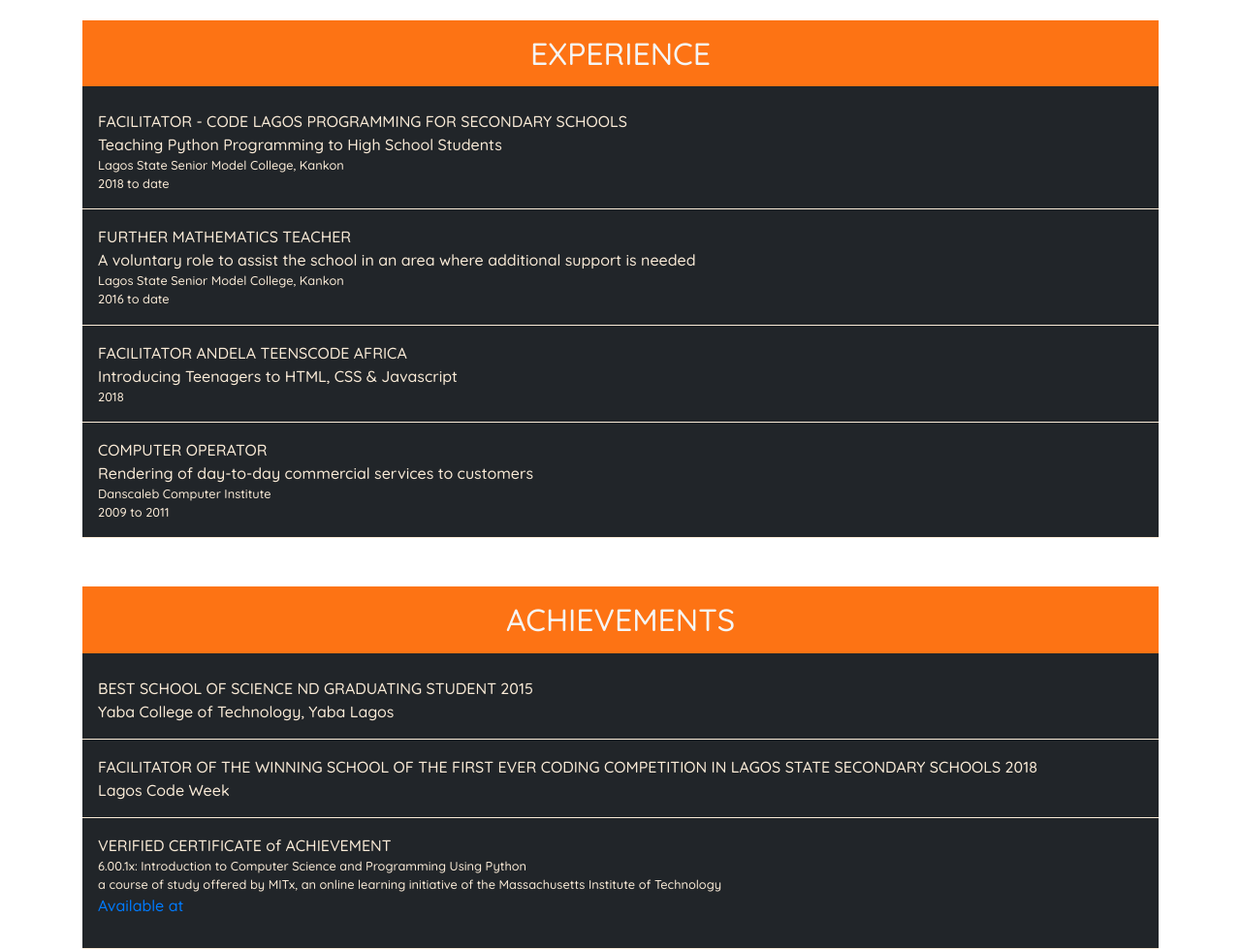
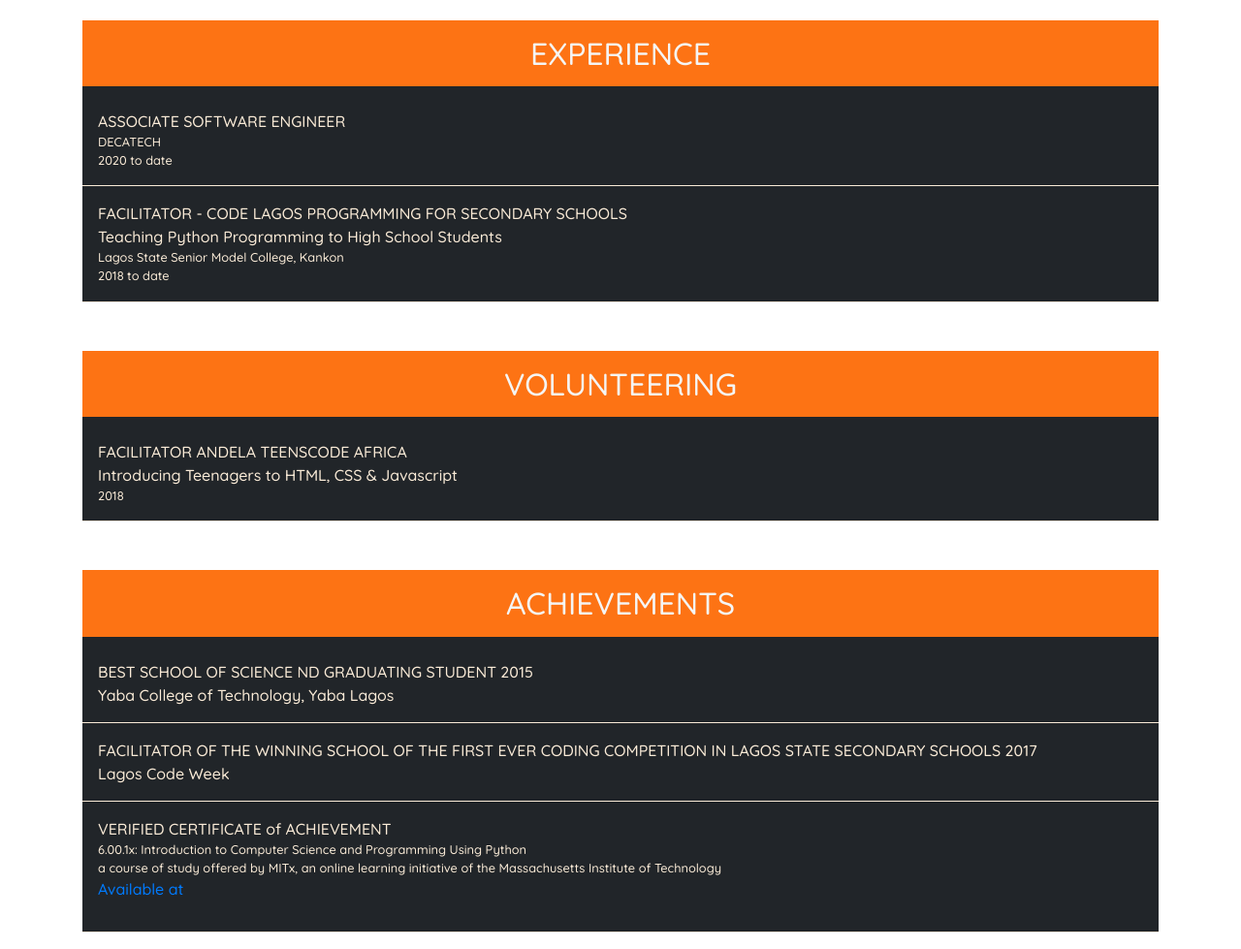
Before and after one commit to orlhatundji/resume, a plain HTML site: page index.html in a window 1280 px wide. Shown: the part 2200-3179 px from the top of the page at 97% size. Drawn offline with nearby package versions, Linux system fonts and the light colour scheme.

Commit message:
removed irrelevant experience

```diff
--- a/index.html
+++ b/index.html
@@ -152,6 +152,11 @@
 
 		<section id="experience">
 			<h2 class="title">EXPERIENCE</h2>
+			<div class="experience-item">
+				<p class="m-0">ASSOCIATE SOFTWARE ENGINEER</p>
+				<p class="small m-0">DECATECH</p>
+				<p class="small m-0">2020 to date</p>
+			</div>
 
 			<div class="experience-item">
 				<p class="m-0">FACILITATOR - CODE LAGOS PROGRAMMING FOR SECONDARY SCHOOLS</p>
@@ -160,26 +165,16 @@
 				<p class="small m-0">2018 to date</p>
 			</div>
 
-			<div class="experience-item">
-				<p class="m-0">FURTHER MATHEMATICS TEACHER</p>
-				<p class="m-0">A voluntary role to assist the school in an area where  additional support is needed</p>
-				<p class="small m-0">Lagos State Senior Model College, Kankon</p>
-				<p class="small m-0">2016 to date</p>
-			</div>
+		</section>
+
+		<section id="experience">
+			<h2 class="title">VOLUNTEERING</h2>
 
 			<div class="experience-item">
 				<p class="m-0">FACILITATOR ANDELA TEENSCODE AFRICA</p>
 				<p class="m-0">Introducing Teenagers to HTML, CSS & Javascript</p>
 				<p class="small m-0">2018</p>
 			</div>
-
-			<div class="experience-item">
-				<p class="m-0">COMPUTER OPERATOR</p>
-				<p class="m-0">Rendering of day-to-day commercial services to customers</p>
-				<p class="small m-0">Danscaleb Computer Institute</p>
-				<p class="small m-0">2009 to 2011</p>
-			</div>
-
 
 		</section>
 
@@ -193,7 +188,7 @@
 
 			<div class="achievement-item">
 				<p class="m-0">FACILITATOR OF THE WINNING SCHOOL OF THE FIRST EVER CODING COMPETITION IN LAGOS STATE
-					SECONDARY SCHOOLS 2018
+					SECONDARY SCHOOLS 2017
 				</p>
 				<p class="m-0"> Lagos Code Week</p>
 			</div>
```
